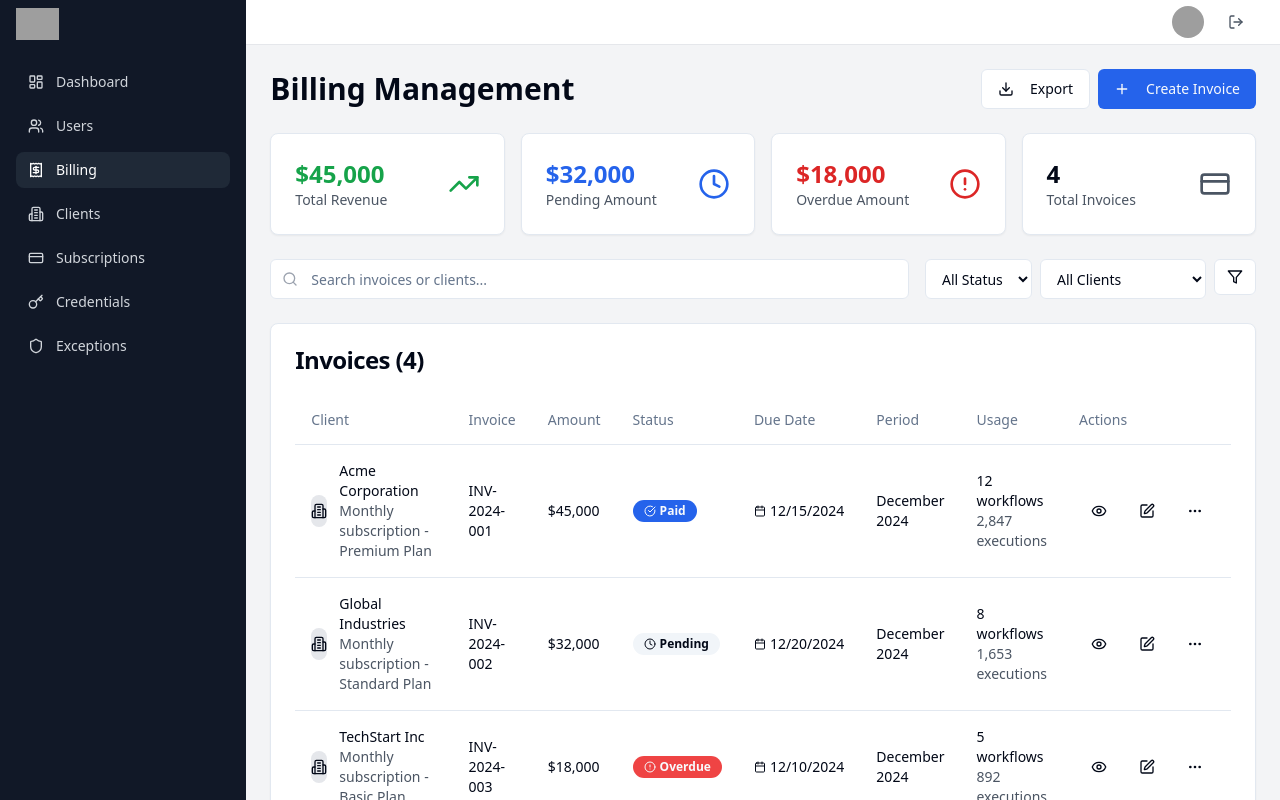
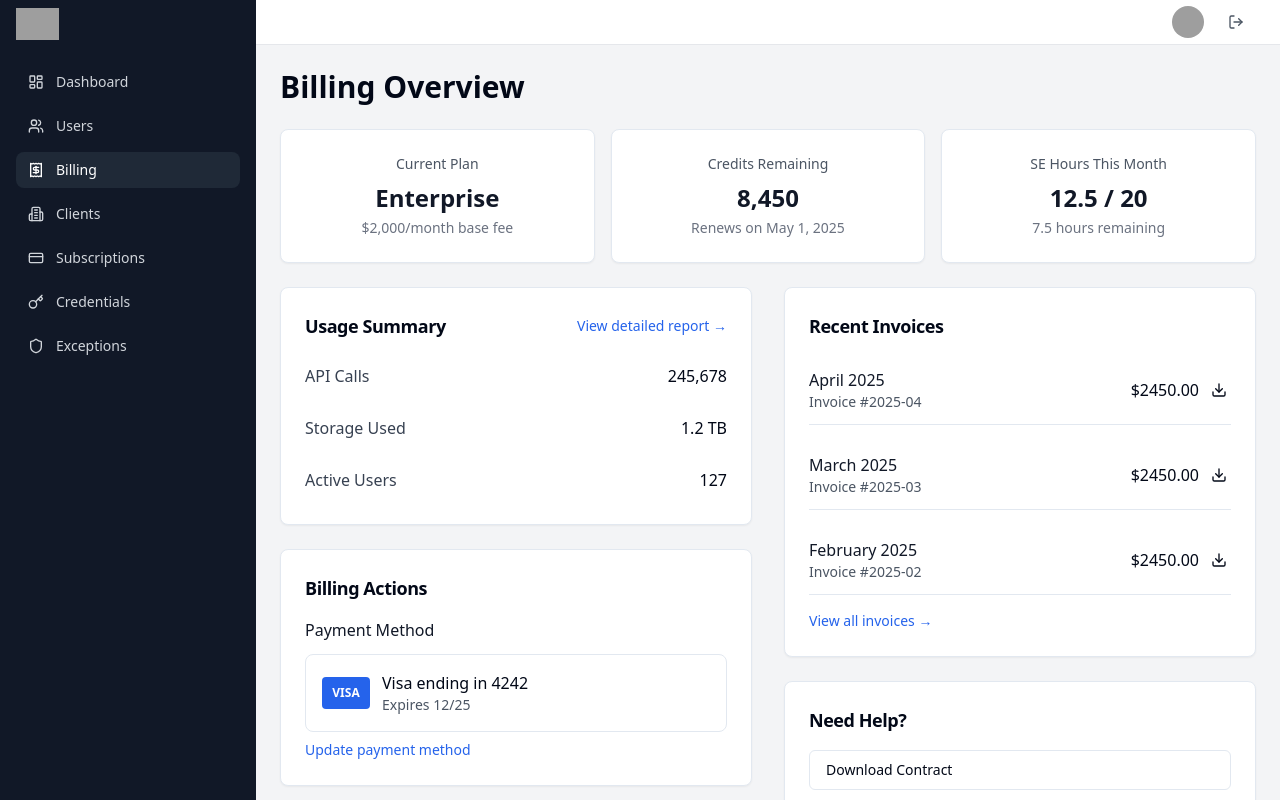
Before and after one commit to rdearco/braintrust-nexus, a React (Vite) app: page /admin/billing in a window 1280 px wide. Built offline with nearby package versions, Linux system fonts and the light colour scheme; sample sign-in values are in the browser's storage; grey boxes are pictures that could not be loaded; the HTML template or start-up script is replaced by a standard one.

Commit message:
Fixed billing layout

```diff
--- a/src/components/admin/Billing/Billing.tsx
+++ b/src/components/admin/Billing/Billing.tsx
@@ -1,380 +1,201 @@
-import { useState } from 'react'
 import { Card, CardContent, CardHeader, CardTitle } from '@/components/ui/card'
 import { Button } from '@/components/ui/button'
-import { Input } from '@/components/ui/input'
-import { Badge } from '@/components/ui/badge'
-import { Table, TableBody, TableCell, TableHead, TableHeader, TableRow } from '@/components/ui/table'
-import {
-  Plus,
-  Search,
-  Building2,
-  CreditCard,
-  Calendar,
-  TrendingUp,
-  Download,
-  Filter,
-  MoreHorizontal,
-  Eye,
-  Edit,
-  CheckCircle,
-  AlertCircle,
-  Clock,
-} from 'lucide-react'
-import { mockClients } from '@/data/mockData'
+import { Download } from 'lucide-react'
 
-// Mock billing data
-const mockBillingData = [
+// Mock billing data for admin view
+const mockAdminBillingData = {
+  currentPlan: {
+    name: 'Enterprise',
+    baseFee: 2000,
+    period: 'month'
+  },
+  credits: {
+    remaining: 8450,
+    renewDate: new Date('2025-05-01')
+  },
+  seHours: {
+    used: 12.5,
+    total: 20,
+    remaining: 7.5
+  },
+  usage: {
+    apiCalls: 245678,
+    storageUsed: '1.2 TB',
+    activeUsers: 127
+  },
+  recentInvoices: [
     {
-    id: 'bill-1',
-    clientId: 'client-1',
-    clientName: 'Acme Corporation',
-    invoiceNumber: 'INV-2024-001',
-    amount: 45000,
-    status: 'paid',
-    dueDate: new Date('2024-12-15'),
-    paidDate: new Date('2024-12-10'),
-    period: 'December 2024',
-    description: 'Monthly subscription - Premium Plan',
-    workflows: 12,
-    executions: 2847,
+      id: 'inv-1',
+      month: 'April 2025',
+      invoiceNumber: 'Invoice #2025-04',
+      amount: 2450.00
     },
     {
-    id: 'bill-2',
-    clientId: 'client-2',
-    clientName: 'Global Industries',
-    invoiceNumber: 'INV-2024-002',
-    amount: 32000,
-    status: 'pending',
-    dueDate: new Date('2024-12-20'),
-    paidDate: null,
-    period: 'December 2024',
-    description: 'Monthly subscription - Standard Plan',
-    workflows: 8,
-    executions: 1653,
+      id: 'inv-2',
+      month: 'March 2025',
+      invoiceNumber: 'Invoice #2025-03',
+      amount: 2450.00
     },
     {
-    id: 'bill-3',
-    clientId: 'client-3',
-    clientName: 'TechStart Inc',
-    invoiceNumber: 'INV-2024-003',
-    amount: 18000,
-    status: 'overdue',
-    dueDate: new Date('2024-12-10'),
-    paidDate: null,
-    period: 'December 2024',
-    description: 'Monthly subscription - Basic Plan',
-    workflows: 5,
-    executions: 892,
-  },
-  {
-    id: 'bill-4',
-    clientId: 'client-1',
-    clientName: 'Acme Corporation',
-    invoiceNumber: 'INV-2024-004',
-    amount: 45000,
-    status: 'draft',
-    dueDate: new Date('2025-01-15'),
-    paidDate: null,
-    period: 'January 2025',
-    description: 'Monthly subscription - Premium Plan',
-    workflows: 12,
-    executions: 0,
-  },
-]
-
-export function Billing() {
-  const [searchTerm, setSearchTerm] = useState('')
-  const [selectedStatus, setSelectedStatus] = useState<string>('all')
-  const [selectedClient, setSelectedClient] = useState<string>('all')
-
-  const filteredBilling = mockBillingData.filter(bill => {
-    const matchesSearch = bill.clientName.toLowerCase().includes(searchTerm.toLowerCase()) ||
-                         bill.invoiceNumber.toLowerCase().includes(searchTerm.toLowerCase())
-    const matchesStatus = selectedStatus === 'all' || bill.status === selectedStatus
-    const matchesClient = selectedClient === 'all' || bill.clientId === selectedClient
-    return matchesSearch && matchesStatus && matchesClient
-  })
-
-  const getStatusBadgeVariant = (status: string) => {
-    switch (status) {
-      case 'paid':
-        return 'default'
-      case 'pending':
-        return 'secondary'
-      case 'overdue':
-        return 'destructive'
-      case 'draft':
-        return 'outline'
-      default:
-        return 'outline'
+      id: 'inv-3',
+      month: 'February 2025',
+      invoiceNumber: 'Invoice #2025-02',
+      amount: 2450.00
+    }
+  ],
+  paymentMethod: {
+    type: 'Visa',
+    lastFour: '4242',
+    expires: '12/25'
   }
 }
 
-  const getStatusIcon = (status: string) => {
-    switch (status) {
-      case 'paid':
-        return <CheckCircle className="h-3 w-3" />
-      case 'pending':
-        return <Clock className="h-3 w-3" />
-      case 'overdue':
-        return <AlertCircle className="h-3 w-3" />
-      case 'draft':
-        return <Edit className="h-3 w-3" />
-      default:
-        return <Clock className="h-3 w-3" />
-    }
-  }
-
-  const totalRevenue = mockBillingData.filter(bill => bill.status === 'paid').reduce((sum, bill) => sum + bill.amount, 0)
-  const pendingAmount = mockBillingData.filter(bill => bill.status === 'pending').reduce((sum, bill) => sum + bill.amount, 0)
-  const overdueAmount = mockBillingData.filter(bill => bill.status === 'overdue').reduce((sum, bill) => sum + bill.amount, 0)
-  const totalInvoices = mockBillingData.length
-
+export function Billing() {
   return (
     <div className="p-6 space-y-6">
       <div className="flex justify-between items-center">
-        <h1 className="text-3xl font-bold">Billing Management</h1>
-        <div className="flex gap-2">
-          <Button variant="outline">
-            <Download className="h-4 w-4 mr-2" />
-            Export
-          </Button>
-          <Button>
-            <Plus className="h-4 w-4 mr-2" />
-            Create Invoice
-          </Button>
+        <h1 className="text-3xl font-bold">Billing Overview</h1>
+      </div>
+
+             {/* Billing Overview Cards */}
+       <div className="space-y-4">
+         <div className="grid grid-cols-1 md:grid-cols-3 gap-4">
+           {/* Current Plan Card */}
+           <Card>
+             <CardContent className="pt-6">
+               <div className="text-center">
+                 <div className="text-sm font-medium text-gray-600 mb-2">Current Plan</div>
+                 <div className="text-2xl font-bold text-gray-900 mb-1">Enterprise</div>
+                 <div className="text-sm text-gray-500">$2,000/month base fee</div>
+               </div>
+             </CardContent>
+           </Card>
+
+           {/* Credits Remaining Card */}
+           <Card>
+             <CardContent className="pt-6">
+               <div className="text-center">
+                 <div className="text-sm font-medium text-gray-600 mb-2">Credits Remaining</div>
+                 <div className="text-2xl font-bold text-gray-900 mb-1">8,450</div>
+                 <div className="text-sm text-gray-500">Renews on May 1, 2025</div>
+               </div>
+             </CardContent>
+           </Card>
+
+           {/* SE Hours Card */}
+           <Card>
+             <CardContent className="pt-6">
+               <div className="text-center">
+                 <div className="text-sm font-medium text-gray-600 mb-2">SE Hours This Month</div>
+                 <div className="text-2xl font-bold text-gray-900 mb-1">12.5 / 20</div>
+                 <div className="text-sm text-gray-500">7.5 hours remaining</div>
+               </div>
+             </CardContent>
+           </Card>
          </div>
        </div>
 
-      {/* Summary Cards */}
-      <div className="grid grid-cols-1 md:grid-cols-4 gap-4">
+       <div className="grid grid-cols-1 lg:grid-cols-2 gap-8">
+         {/* Left Column */}
+         <div className="space-y-6">
+
+          {/* Usage Summary */}
           <Card>
-          <CardContent className="pt-6">
-            <div className="flex items-center justify-between">
-              <div>
-                <div className="text-2xl font-bold text-green-600">
-                  ${totalRevenue.toLocaleString()}
+            <CardHeader className="pb-4">
+              <div className="flex justify-between items-center">
+                <CardTitle className="text-lg font-semibold">Usage Summary</CardTitle>
+                <Button variant="link" className="text-blue-600 p-0 h-auto">
+                  View detailed report →
+                </Button>
               </div>
-                <div className="text-sm font-medium text-gray-600">Total Revenue</div>
+            </CardHeader>
+            <CardContent className="space-y-3">
+              <div className="flex justify-between items-center py-2">
+                <span className="text-gray-700">API Calls</span>
+                <span className="font-medium">245,678</span>
               </div>
-              <TrendingUp className="h-8 w-8 text-green-600" />
+              <div className="flex justify-between items-center py-2">
+                <span className="text-gray-700">Storage Used</span>
+                <span className="font-medium">1.2 TB</span>
+              </div>
+              <div className="flex justify-between items-center py-2">
+                <span className="text-gray-700">Active Users</span>
+                <span className="font-medium">127</span>
               </div>
             </CardContent>
           </Card>
+
+          {/* Billing Actions */}
           <Card>
-          <CardContent className="pt-6">
-            <div className="flex items-center justify-between">
+            <CardHeader className="pb-4">
+              <div className="flex justify-between items-center">
+                <CardTitle className="text-lg font-semibold">Billing Actions</CardTitle>
+              </div>
+            </CardHeader>
+            <CardContent className="space-y-4">
               <div>
-                <div className="text-2xl font-bold text-blue-600">
-                  ${pendingAmount.toLocaleString()}
+                <h4 className="font-medium text-gray-900 mb-3">Payment Method</h4>
+                <div className="bg-white border rounded-lg p-4 flex items-center gap-3">
+                  <div className="h-8 w-12 bg-blue-600 rounded flex items-center justify-center">
+                    <span className="text-white text-xs font-bold">VISA</span>
                   </div>
-                <div className="text-sm font-medium text-gray-600">Pending Amount</div>
+                  <div>
+                    <div className="font-medium">Visa ending in 4242</div>
+                    <div className="text-sm text-gray-600">Expires 12/25</div>
                   </div>
-              <Clock className="h-8 w-8 text-blue-600" />
                 </div>
-          </CardContent>
-        </Card>
-        <Card>
-          <CardContent className="pt-6">
-            <div className="flex items-center justify-between">
-              <div>
-                <div className="text-2xl font-bold text-red-600">
-                  ${overdueAmount.toLocaleString()}
-                </div>
-                <div className="text-sm font-medium text-gray-600">Overdue Amount</div>
-              </div>
-              <AlertCircle className="h-8 w-8 text-red-600" />
-            </div>
-          </CardContent>
-        </Card>
-        <Card>
-          <CardContent className="pt-6">
-            <div className="flex items-center justify-between">
-              <div>
-                <div className="text-2xl font-bold">{totalInvoices}</div>
-                <div className="text-sm font-medium text-gray-600">Total Invoices</div>
-              </div>
-              <CreditCard className="h-8 w-8 text-gray-600" />
+                <Button variant="link" className="text-blue-600 p-0 h-auto mt-2">
+                  Update payment method
+                </Button>
               </div>
             </CardContent>
           </Card>
         </div>
 
-      {/* Search and Filters */}
-      <div className="flex gap-4">
-        <div className="relative flex-1">
-          <Search className="absolute left-3 top-1/2 transform -translate-y-1/2 text-gray-400 h-4 w-4" />
-          <Input
-            placeholder="Search invoices or clients..."
-            value={searchTerm}
-            onChange={(e) => setSearchTerm(e.target.value)}
-            className="pl-10"
-          />
+        {/* Right Column */}
+        <div className="space-y-6">
+          {/* Recent Invoices */}
+          <Card>
+            <CardHeader className="pb-4">
+              <CardTitle className="text-lg font-semibold">Recent Invoices</CardTitle>
+            </CardHeader>
+            <CardContent className="space-y-4">
+              {mockAdminBillingData.recentInvoices.map((invoice) => (
+                <div key={invoice.id} className="flex items-center justify-between py-3 border-b last:border-b-0">
+                  <div>
+                    <div className="font-medium text-gray-900">{invoice.month}</div>
+                    <div className="text-sm text-gray-600">{invoice.invoiceNumber}</div>
                   </div>
-        <div className="flex gap-2">
-          <select
-            className="h-10 px-3 py-2 text-sm border border-input bg-background rounded-md"
-            value={selectedStatus}
-            onChange={(e) => setSelectedStatus(e.target.value)}
-          >
-            <option value="all">All Status</option>
-            <option value="paid">Paid</option>
-            <option value="pending">Pending</option>
-            <option value="overdue">Overdue</option>
-            <option value="draft">Draft</option>
-          </select>
-          <select
-            className="h-10 px-3 py-2 text-sm border border-input bg-background rounded-md"
-            value={selectedClient}
-            onChange={(e) => setSelectedClient(e.target.value)}
-          >
-            <option value="all">All Clients</option>
-            {mockClients.map(client => (
-              <option key={client.id} value={client.id}>{client.name}</option>
-            ))}
-          </select>
-          <Button variant="outline" size="sm">
-            <Filter className="h-4 w-4" />
+                  <div className="flex items-center gap-2">
+                    <span className="font-medium">${invoice.amount.toFixed(2)}</span>
+                    <Button variant="ghost" size="sm" className="h-6 w-6 p-0">
+                      <Download className="h-4 w-4" />
                     </Button>
                   </div>
                 </div>
-
-      {/* Billing Table */}
-      <Card>
-        <CardHeader>
-          <CardTitle>Invoices ({filteredBilling.length})</CardTitle>
-        </CardHeader>
-        <CardContent>
-          <Table>
-            <TableHeader>
-              <TableRow>
-                <TableHead>Client</TableHead>
-                <TableHead>Invoice</TableHead>
-                <TableHead>Amount</TableHead>
-                <TableHead>Status</TableHead>
-                <TableHead>Due Date</TableHead>
-                <TableHead>Period</TableHead>
-                <TableHead>Usage</TableHead>
-                <TableHead>Actions</TableHead>
-              </TableRow>
-            </TableHeader>
-            <TableBody>
-              {filteredBilling.map((bill) => (
-                <TableRow key={bill.id}>
-                  <TableCell>
-                    <div className="flex items-center gap-3">
-                      <div className="h-8 w-8 rounded-full bg-gray-200 flex items-center justify-center">
-                        <Building2 className="h-4 w-4" />
-                      </div>
-                      <div>
-                        <div className="font-medium">{bill.clientName}</div>
-                        <div className="text-sm text-gray-600">{bill.description}</div>
-                      </div>
-                    </div>
-                  </TableCell>
-                  <TableCell>
-                    <div className="font-medium">{bill.invoiceNumber}</div>
-                  </TableCell>
-                  <TableCell>
-                    <div className="font-medium">${bill.amount.toLocaleString()}</div>
-                  </TableCell>
-                  <TableCell>
-                    <Badge variant={getStatusBadgeVariant(bill.status)}>
-                      {getStatusIcon(bill.status)}
-                      <span className="ml-1 capitalize">{bill.status}</span>
-                    </Badge>
-                  </TableCell>
-                  <TableCell>
-                    <div className="text-sm flex items-center gap-1">
-                      <Calendar className="h-3 w-3" />
-                      {bill.dueDate.toLocaleDateString()}
-                    </div>
-                  </TableCell>
-                  <TableCell>
-                    <div className="text-sm">{bill.period}</div>
-                  </TableCell>
-                  <TableCell>
-                    <div className="text-sm">
-                      <div>{bill.workflows} workflows</div>
-                      <div className="text-gray-600">{bill.executions.toLocaleString()} executions</div>
-                    </div>
-                  </TableCell>
-                  <TableCell>
-                    <div className="flex items-center gap-2">
-                      <Button variant="ghost" size="sm">
-                        <Eye className="h-4 w-4" />
+              ))}
+              <Button variant="link" className="text-blue-600 p-0 h-auto">
+                View all invoices →
               </Button>
-                      <Button variant="ghost" size="sm">
-                        <Edit className="h-4 w-4" />
-                      </Button>
-                      <Button variant="ghost" size="sm">
-                        <MoreHorizontal className="h-4 w-4" />
-                      </Button>
-                    </div>
-                  </TableCell>
-                </TableRow>
-              ))}
-            </TableBody>
-          </Table>
             </CardContent>
           </Card>
 
-      {/* Recent Activity */}
-      <div className="grid grid-cols-1 lg:grid-cols-2 gap-6">
+          {/* Need Help? */}
           <Card>
-          <CardHeader>
-            <CardTitle>Recent Payments</CardTitle>
+            <CardHeader className="pb-4">
+              <CardTitle className="text-lg font-semibold">Need Help?</CardTitle>
             </CardHeader>
-          <CardContent>
-            <div className="space-y-4">
-              {mockBillingData
-                .filter(bill => bill.status === 'paid')
-                .slice(0, 5)
-                .map((bill) => (
-                  <div key={bill.id} className="flex items-center justify-between p-3 bg-gray-50 rounded-lg">
-                    <div>
-                      <div className="font-medium">{bill.clientName}</div>
-                      <div className="text-sm text-gray-600">{bill.invoiceNumber}</div>
-                    </div>
-                    <div className="text-right">
-                      <div className="font-medium text-green-600">${bill.amount.toLocaleString()}</div>
-                      <div className="text-sm text-gray-600">
-                        {bill.paidDate?.toLocaleDateString()}
-                      </div>
-                    </div>
-                  </div>
-                ))}
-            </div>
-          </CardContent>
-        </Card>
-
-        <Card>
-          <CardHeader>
-            <CardTitle>Overdue Invoices</CardTitle>
-          </CardHeader>
-          <CardContent>
-            <div className="space-y-4">
-              {mockBillingData
-                .filter(bill => bill.status === 'overdue')
-                .slice(0, 5)
-                .map((bill) => (
-                  <div key={bill.id} className="flex items-center justify-between p-3 bg-red-50 rounded-lg">
-                    <div>
-                      <div className="font-medium">{bill.clientName}</div>
-                      <div className="text-sm text-gray-600">{bill.invoiceNumber}</div>
-                    </div>
-                    <div className="text-right">
-                      <div className="font-medium text-red-600">${bill.amount.toLocaleString()}</div>
-                      <div className="text-sm text-gray-600">
-                        Due: {bill.dueDate.toLocaleDateString()}
-                      </div>
-                    </div>
-                  </div>
-                ))}
-            </div>
+                         <CardContent className="space-y-3">
+               <Button variant="outline" className="w-full justify-start">
+                 Download Contract
+               </Button>
+               <Button className="w-full justify-center">
+                 Contact Support
+               </Button>
              </CardContent>
           </Card>
         </div>
       </div>
+    </div>
   )
 }
```
Also changed, not shown: 1 other file (tests, documents, lock files or other folders). Lines whose indentation alone changed are shown as unchanged.
